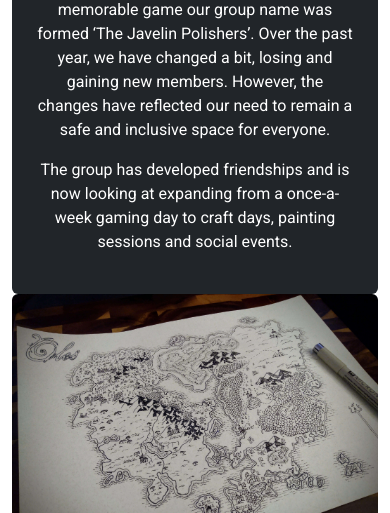
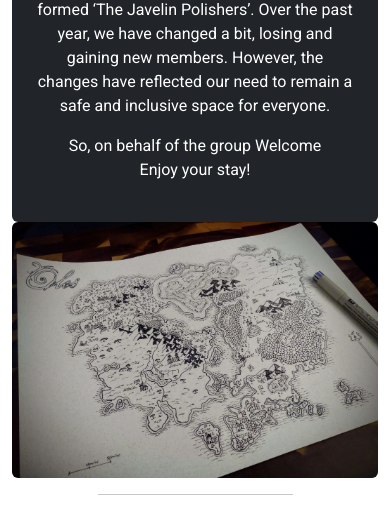
Before and after one commit to ClariceBoldDev/M1-JavelinPolishers, a plain HTML site: page index.html in a window 390 px wide. Shown: the part 1378-1891 px from the top of the page. Drawn offline with nearby package versions, Linux system fonts and the light colour scheme.

Commit message:
rework fantasy map image to be more responsive

```diff
--- a/index.html
+++ b/index.html
@@ -118,7 +118,7 @@
               be a safe space for everyone, including people of color,
               neurodivergent adults, the LGBT+ community, and women.
             </p>
-            <br />
+
             <p>
               Over the course of a few weeks, we were able to integrate and
               several of the groups splintered off into smaller groups. Ours was
@@ -129,16 +129,16 @@
               space for everyone.
             </p>
             <p>
-              The group has developed friendships and is now looking at
-              expanding from a once-a-week gaming day to craft days, painting
-              sessions and social events.
+              So, on behalf of the group Welcome
+              <br />
+              Enjoy your stay!
             </p>
           </div>
         </div>
         <!--Map Image-->
-        <div class="about-image-container col-md-12 col-lg-6">
+        <div class="about-image-container align-self-center col-md-12 col-lg-6">
           <img
-            class="about-image img-fluid rounded h-100"
+            class="about-image img-fluid rounded"
             src="assets/images/map-dnd.jpg"
             alt="A hand drawn fantasy map"
           />
```
